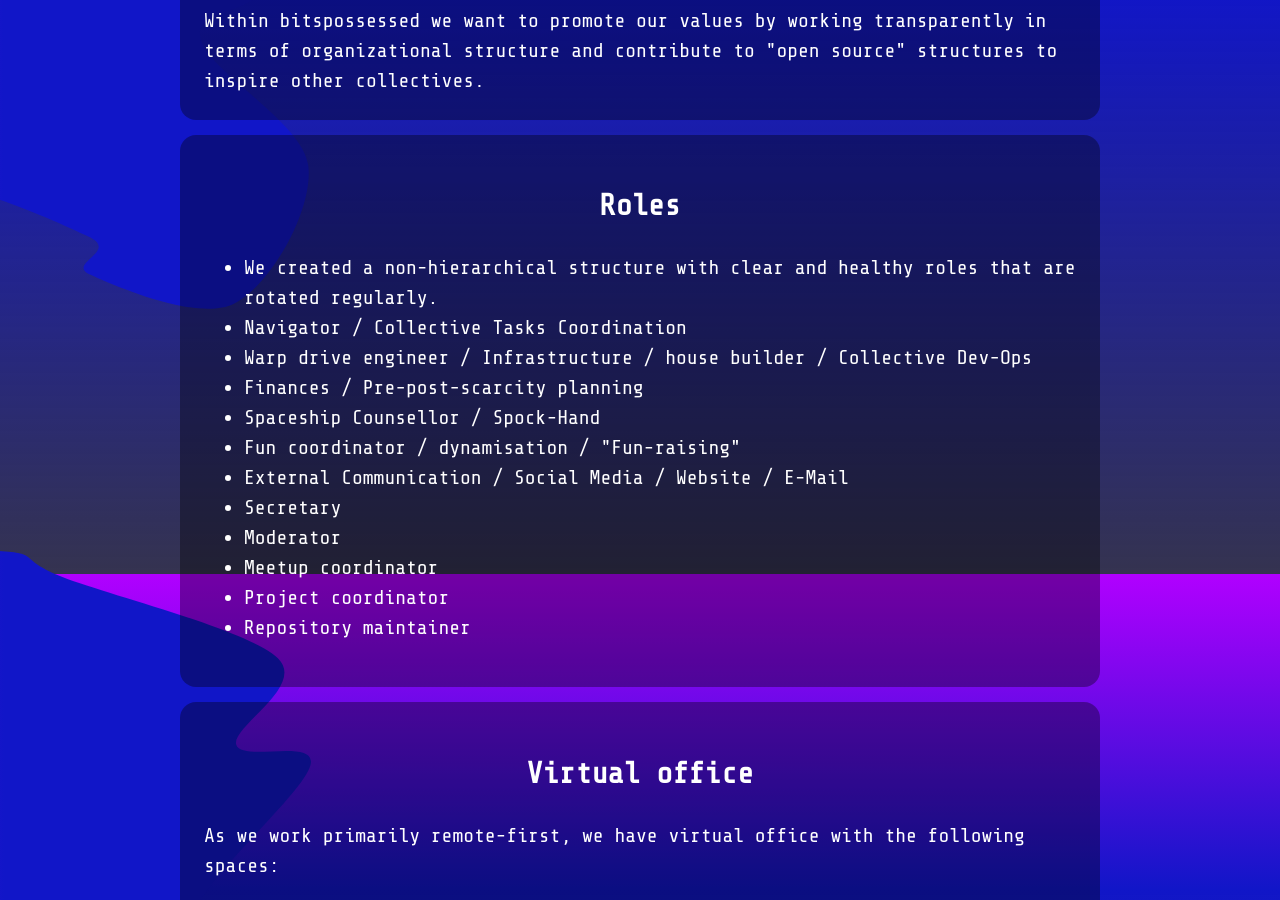
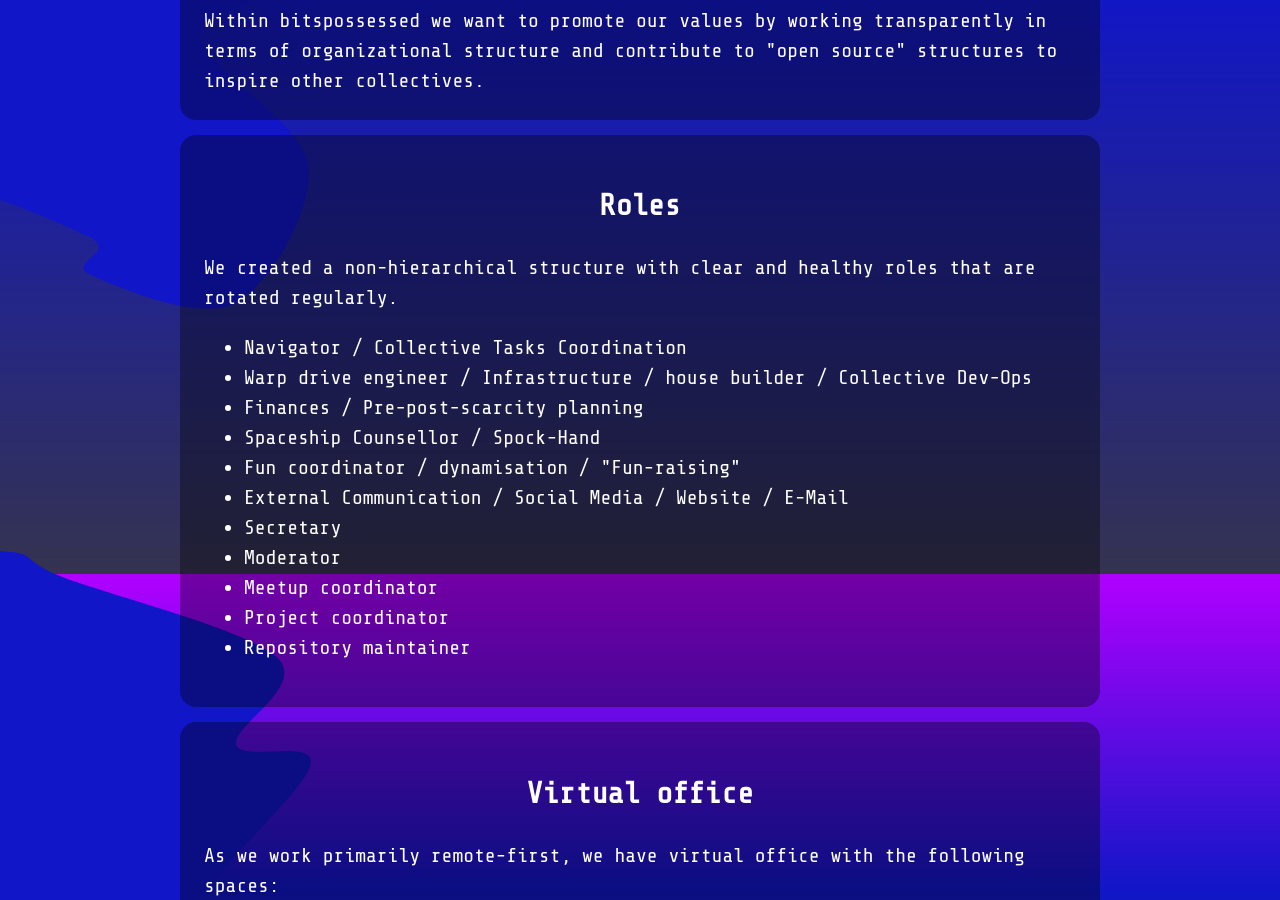
Before and after one commit to bitspossessed/website, a Jekyll site: the page built from how-we-work.md, in a window 1280 px wide and 900 px high, scrolled down 326 px. Built offline with Jekyll 4.4.1, drawn with Linux system fonts in a browser that asks for light colours; our own code applies the rules of GitHub Pages for plain Markdown files.

Commit message:
Update how-we-work

```diff
--- a/how-we-work.md
+++ b/how-we-work.md
@@ -9,8 +9,8 @@
 
 <div class="grid-item grid-item-mb">
   <h2>Roles</h2>
+  We created a non-hierarchical structure with clear and healthy roles that are rotated regularly.
   <ul>
-    <li>We created a non-hierarchical structure with clear and healthy roles that are rotated regularly.</li>
     <li>Navigator / Collective Tasks Coordination</li>
     <li>Warp drive engineer / Infrastructure / house builder / Collective Dev-Ops</li>
     <li>Finances / Pre-post-scarcity planning</li>
```
